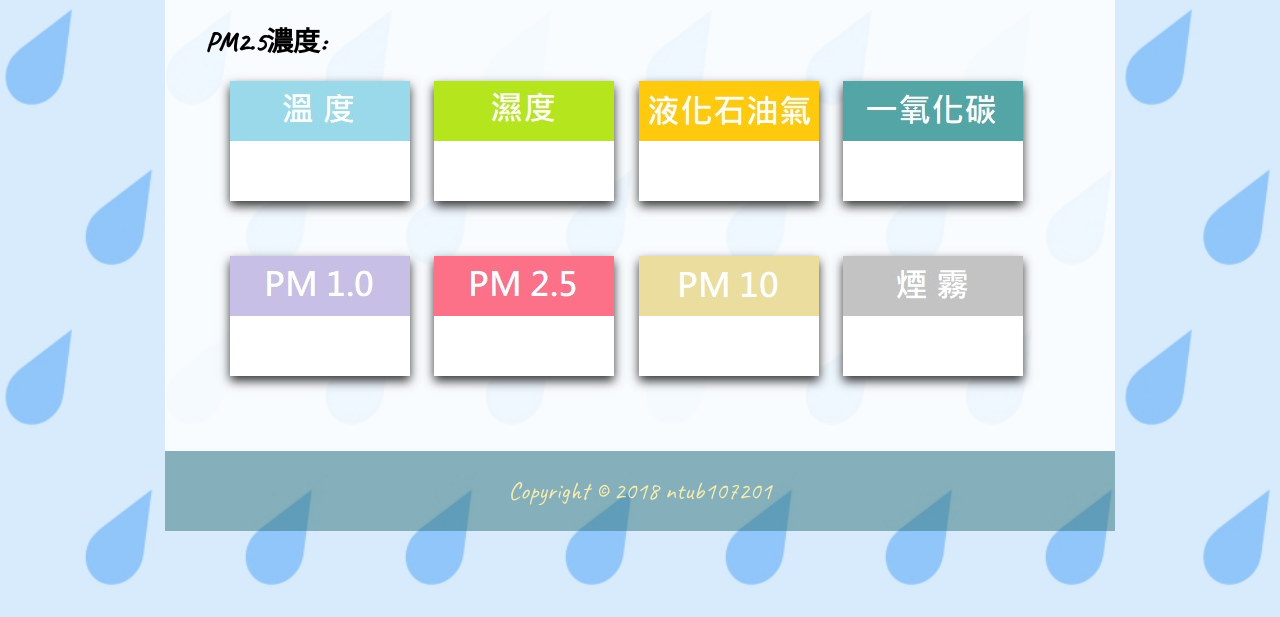
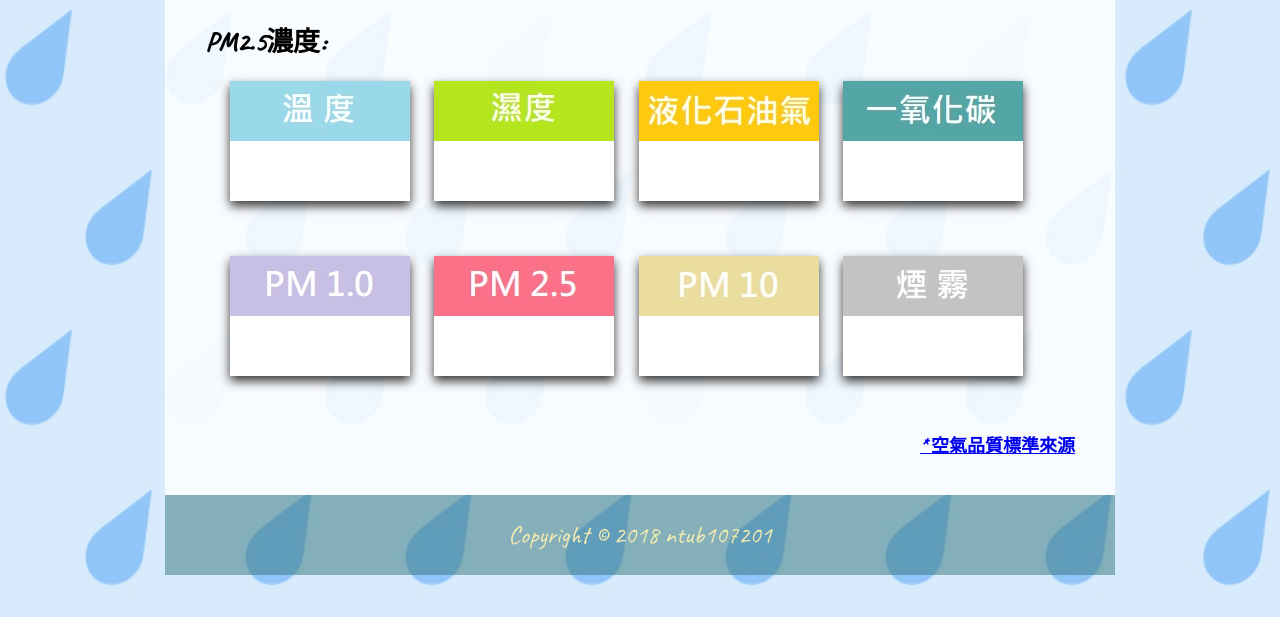
Before and after one commit to sofia0416/107201GIT, a plain HTML site: page web/506100.html in a window 1280 px wide. Shown: the part 183-800 px from the top of the page. Drawn offline with nearby package versions, Linux system fonts and the light colour scheme; no server answers; a web font is replaced by a local one.

Commit message:
空氣品質標準來源
新增空氣品質標準來源

```diff
--- a/web/506100.html
+++ b/web/506100.html
@@ -394,6 +394,9 @@
                 <div class="clear"></div>
 
             </div>
+            <a href="http://www.anmei.com.tw/documents/%AA%C5%AE%F0/%AA%C5%AE%F0%AB~%BD%E8%BC%D0%B7%C7.pdf" target="_blank">
+                <p style="text-align: right">* 空氣品質標準來源</p>
+            </a>
         </div>
 
         <!-- 頁尾copyright  -->
```
